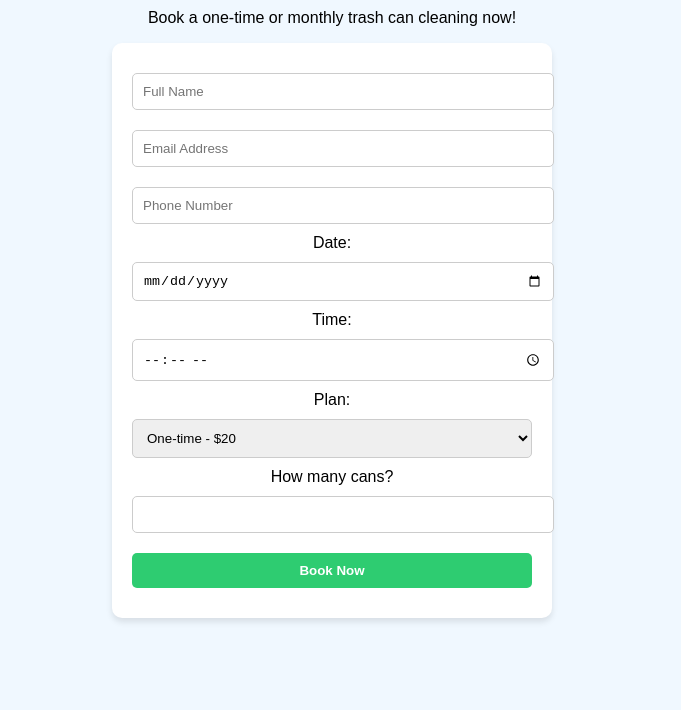
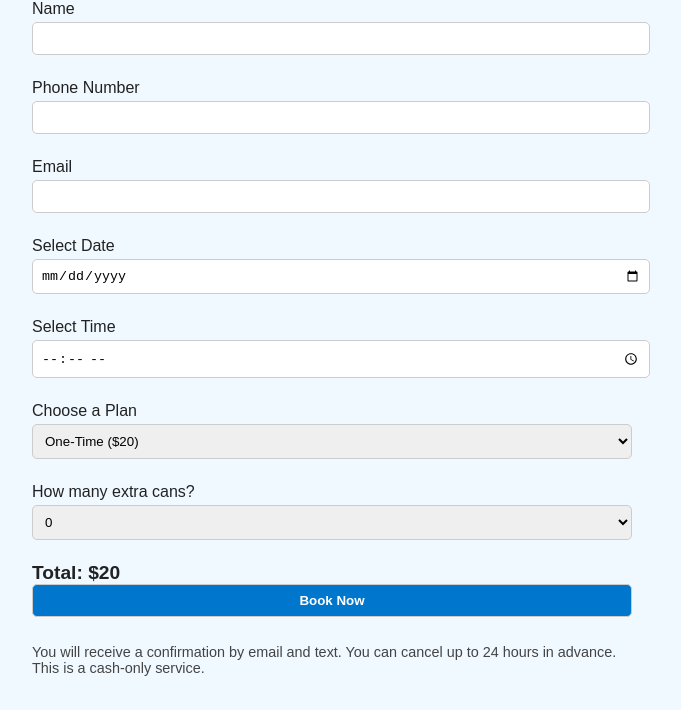
Before and after one commit to luke846/trash-can-booking, a plain HTML site: page index.html in a window 1280 px wide. Shown: the part 100-810 px from the top of the page, without its empty margins (308-989 px from the left). Drawn offline with Linux system fonts and the light colour scheme.

Commit message:
Update index.html

```diff
--- a/index.html
+++ b/index.html
@@ -2,117 +2,145 @@
 <html lang="en">
 <head>
   <meta charset="UTF-8" />
-  <meta name="viewport" content="width=device-width, initial-scale=1.0" />
+  <meta name="viewport" content="width=device-width, initial-scale=1.0"/>
   <title>Sparkle Trash Cleaning</title>
   <style>
     body {
       font-family: Arial, sans-serif;
-      background-color: #f0f8ff;
+      background: #f0f9ff;
+      color: #222;
       padding: 20px;
+      max-width: 600px;
+      margin: auto;
+    }
+
+    h1 {
       text-align: center;
+      color: #0077cc;
     }
-    h1 {
-      color: #2c3e50;
+
+    label {
+      display: block;
+      margin: 12px 0 4px;
     }
-    form {
-      background-color: #ffffff;
-      padding: 20px;
-      border-radius: 10px;
-      max-width: 400px;
-      margin: 0 auto;
-      box-shadow: 0 4px 6px rgba(0, 0, 0, 0.1);
-    }
+
     input, select, button {
       width: 100%;
-      padding: 10px;
-      margin: 10px 0;
+      padding: 8px;
+      margin-bottom: 12px;
       border-radius: 5px;
       border: 1px solid #ccc;
     }
+
     button {
-      background-color: #2ecc71;
+      background-color: #0077cc;
       color: white;
       font-weight: bold;
-      border: none;
       cursor: pointer;
     }
-    button:hover {
-      background-color: #27ae60;
+
+    .total {
+      font-size: 1.2em;
+      font-weight: bold;
+      margin-top: 10px;
     }
-    #status {
-      margin-top: 20px;
-      color: #333;
+
+    .note {
+      font-size: 0.9em;
+      color: #444;
     }
   </style>
 </head>
 <body>
+  <h1>Sparkle Trash Cleaning</h1>
+  <form id="booking-form">
+    <label for="name">Name</label>
+    <input type="text" id="name" required>
 
-  <h1>✨ Sparkle Trash Cleaning ✨</h1>
-  <p>Book a one-time or monthly trash can cleaning now!</p>
+    <label for="phone">Phone Number</label>
+    <input type="tel" id="phone" required>
 
-  <form id="bookingForm">
-    <input type="text" name="name" placeholder="Full Name" required />
-    <input type="email" name="email" placeholder="Email Address" required />
-    <input type="tel" name="phone" placeholder="Phone Number" required />
+    <label for="email">Email</label>
+    <input type="email" id="email" required>
 
-    <label>Date:</label>
-    <input type="date" name="date" required />
+    <label for="date">Select Date</label>
+    <input type="date" id="date" required>
 
-    <label>Time:</label>
-    <input type="time" name="time" required />
+    <label for="time">Select Time</label>
+    <input type="time" id="time" required>
 
-    <label>Plan:</label>
-    <select name="plan" required>
-      <option value="One-time - $20">One-time - $20</option>
-      <option value="Monthly - $15 per can">Monthly - $15 per can</option>
+    <label for="plan">Choose a Plan</label>
+    <select id="plan" required>
+      <option value="one-time">One-Time ($20)</option>
+      <option value="monthly">Monthly ($15)</option>
     </select>
 
-    <label>How many cans?</label>
-    <input type="number" name="cans" min="1" max="10" required />
+    <label for="extraCans">How many extra cans?</label>
+    <select id="extraCans">
+      <option value="0">0</option>
+      <option value="1">1 ($5 or $3/month)</option>
+      <option value="2">2</option>
+      <option value="3">3</option>
+    </select>
+
+    <div class="total" id="total">Total: $20</div>
 
     <button type="submit">Book Now</button>
+    <p class="note">You will receive a confirmation by email and text. You can cancel up to 24 hours in advance. This is a cash-only service.</p>
   </form>
 
-  <div id="status"></div>
+  <script>
+    const form = document.getElementById("booking-form");
+    const plan = document.getElementById("plan");
+    const extraCans = document.getElementById("extraCans");
+    const totalDisplay = document.getElementById("total");
 
-  <script>
-    document.getElementById("bookingForm").addEventListener("submit", async function (e) {
+    function updateTotal() {
+      const isMonthly = plan.value === "monthly";
+      const base = isMonthly ? 15 : 20;
+      const extras = parseInt(extraCans.value || 0);
+      const extraPrice = isMonthly ? 3 : 5;
+      const total = base + extras * extraPrice;
+      totalDisplay.textContent = `Total: $${total}`;
+    }
+
+    plan.addEventListener("change", updateTotal);
+    extraCans.addEventListener("change", updateTotal);
+
+    form.addEventListener("submit", async (e) => {
       e.preventDefault();
 
-      const form = e.target;
-      const data = {
+      const bookingData = {
         name: form.name.value,
+        phone: form.phone.value,
         email: form.email.value,
-        phone: form.phone.value,
         date: form.date.value,
         time: form.time.value,
         plan: form.plan.value,
-        cans: form.cans.value,
+        extraCans: form.extraCans.value,
       };
 
-      const status = document.getElementById("status");
-      status.textContent = "Sending...";
-
       try {
-        const response = await fetch("/api/send", {
+        const response = await fetch("/api/book", {
           method: "POST",
           headers: { "Content-Type": "application/json" },
-          body: JSON.stringify(data),
+          body: JSON.stringify(bookingData),
         });
 
         const result = await response.json();
-
         if (result.success) {
-          status.textContent = "Booking sent! Check your email.";
+          alert("Booking confirmed! A message has been sent.");
           form.reset();
+          updateTotal();
         } else {
-          status.textContent = "Something went wrong. Try again!";
+          alert("There was an error. Try again later.");
         }
-      } catch (error) {
-        status.textContent = "Error sending form.";
-        console.error(error);
+      } catch (err) {
+        alert("Error sending form.");
       }
     });
+
+    updateTotal();
   </script>
 </body>
 </html>
```
